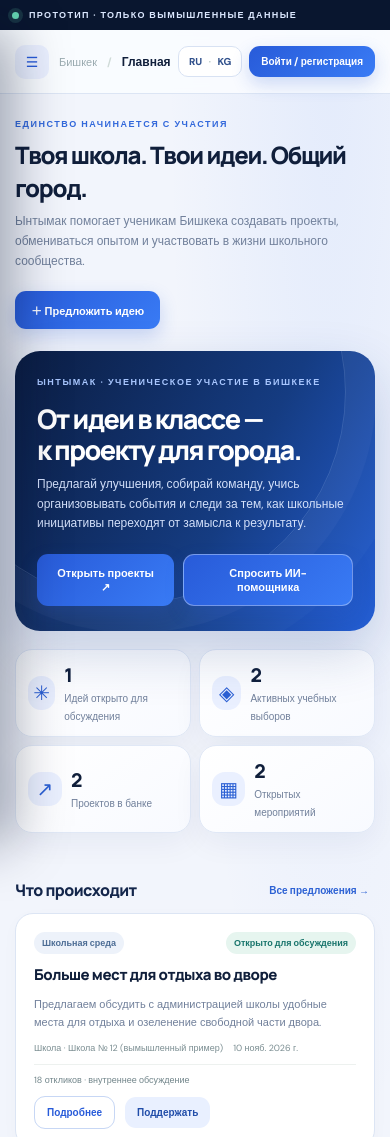
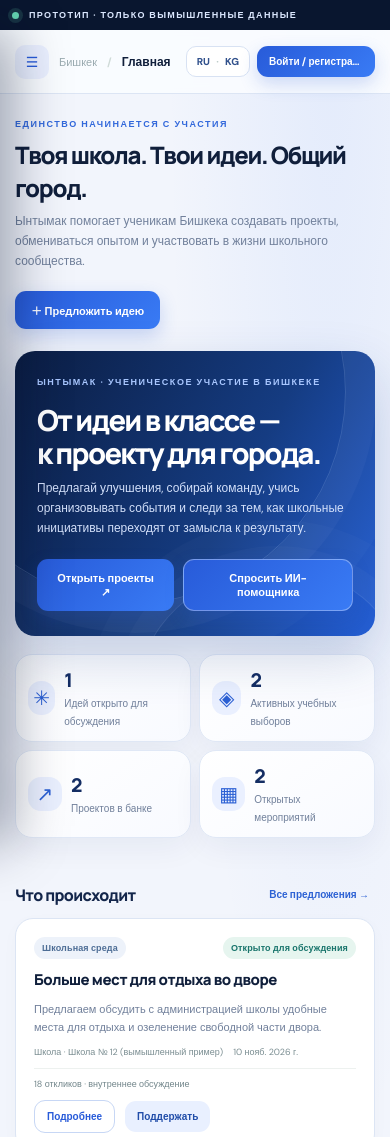
Before and after one commit to Yasko2077/moj-shkolnyi-drug, a plain HTML site: page index.html in a window 390 px wide. Shown: the top 1137 px of the page. Drawn offline with nearby package versions, Linux system fonts and the light colour scheme.

Commit message:
Polish Yntymak dashboard interactions and visual hierarchy

```diff
--- a/styles.css
+++ b/styles.css
@@ -56,3 +56,28 @@ input:focus,select:focus,textarea:focus{outline:3px solid rgba(54,111,232,.15);b
  .sidebar{background:linear-gradient(180deg,#0b1b3c,#102b58);box-shadow:20px 0 50px rgba(3,15,43,.35)}
  .mobile-menu{background:#eaf0ff;color:#285bd9}
 }
+
+
+/* 0.9.3 — visible polish for the dashboard and interactive surfaces */
+:root{--focus-ring:rgba(67,119,235,.22)}
+:focus-visible{outline:3px solid var(--focus-ring);outline-offset:2px}
+.nav-item,.btn,.card,.idea-card,.project-card,.event-card,.resource-card{transition:background .18s ease,border-color .18s ease,box-shadow .18s ease,transform .18s ease}
+.card:hover,.idea-card:hover,.project-card:hover,.event-card:hover,.resource-card:hover{border-color:#c8d8f5;box-shadow:0 15px 34px rgba(18,48,112,.09);transform:translateY(-2px)}
+.hero{isolation:isolate}
+.hero:before{content:"";position:absolute;z-index:-1;inset:auto -8% -58% 34%;height:230px;transform:rotate(-13deg);border:1px solid rgba(224,235,255,.13);border-radius:50%;box-shadow:0 0 0 22px rgba(224,235,255,.025),0 0 0 48px rgba(224,235,255,.02)}
+.ornament{position:relative;box-shadow:0 18px 45px rgba(3,17,54,.24),inset 0 0 24px rgba(255,255,255,.06)}
+.ornament span{font-size:58px;text-shadow:0 5px 20px rgba(0,0,0,.18)}
+.stat-card{min-height:82px}
+.stat-card strong{color:#142d63}
+.section-row{gap:12px}
+.section-row h2{letter-spacing:-.04em}
+.notice{border-radius:14px}
+.notice.gold{box-shadow:inset 3px 0 #c69b52}
+.tag{letter-spacing:.015em}
+.btn:focus-visible,.nav-item:focus-visible,.lang-switch:focus-visible{outline-color:#83aaff}
+@media(max-width:760px){
+ .hero{border-radius:20px}
+ .hero h2{font-size:29px}
+ .stat-card{min-height:75px}
+ .top-actions .btn{max-width:118px;white-space:nowrap;overflow:hidden;text-overflow:ellipsis}
+}
```
